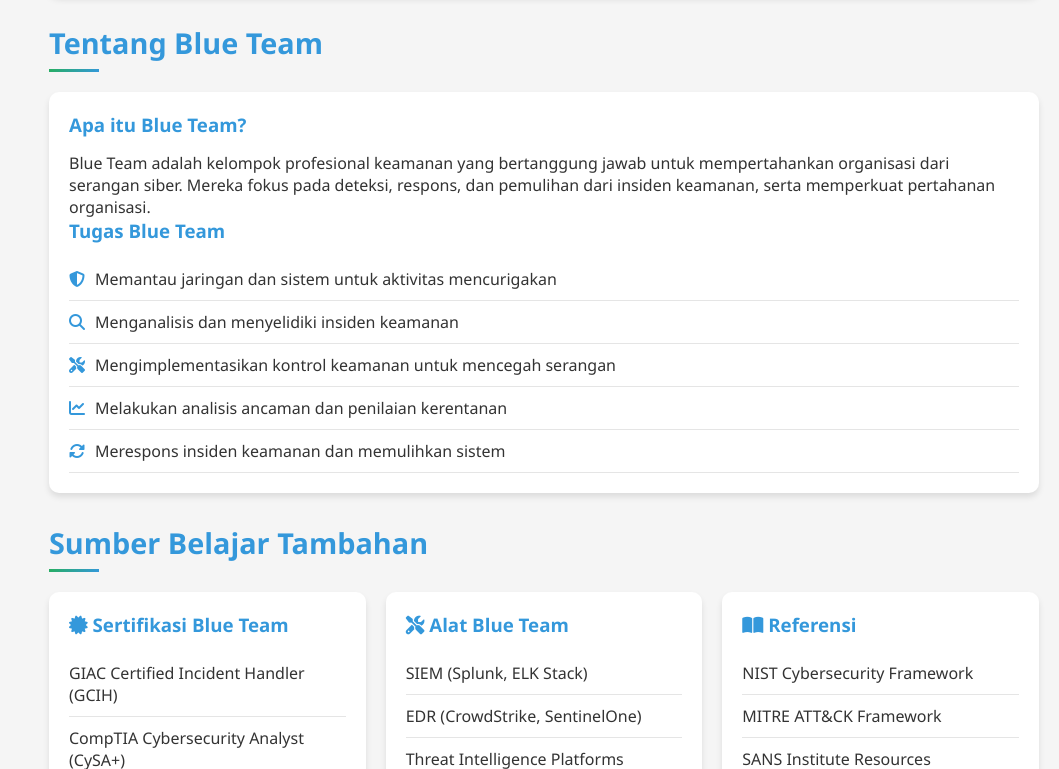
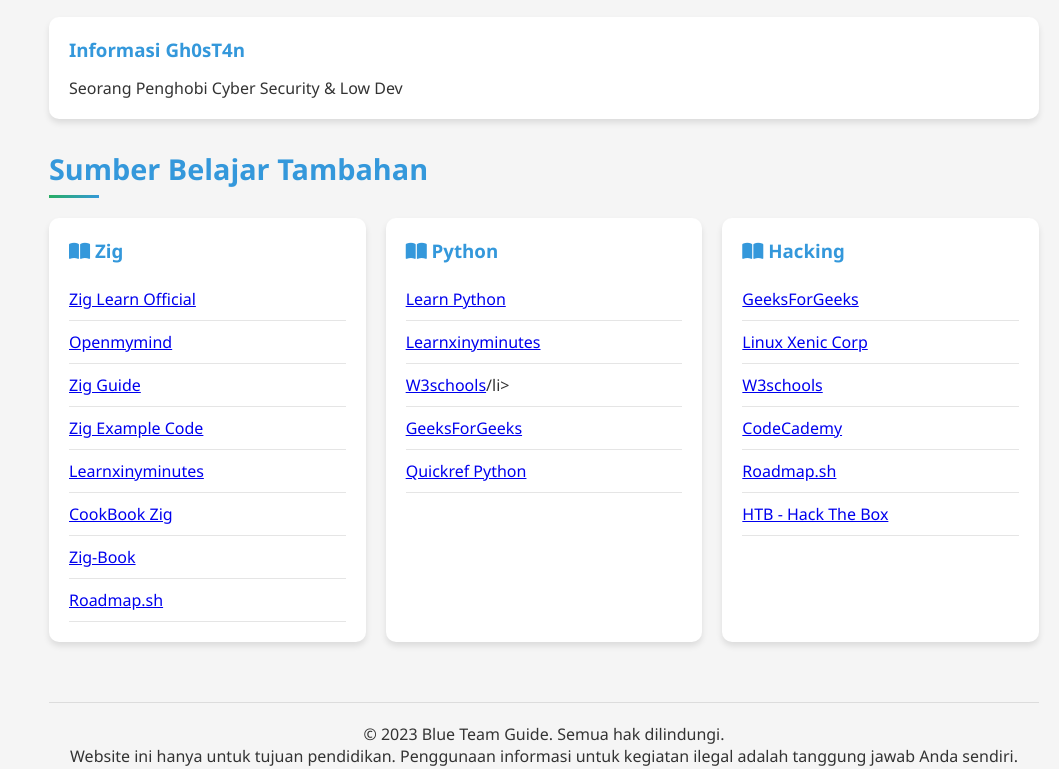
Before and after one commit to gh0st4n/Guide-Web, a plain HTML site: page index.html in a window 1280 px wide. Shown: the part 1181-1950 px from the top of the page, without its empty margins (221-1280 px from the left). Drawn offline with Linux system fonts and the light colour scheme.

Commit message:
Update index.html

```diff
--- a/index.html
+++ b/index.html
@@ -3,7 +3,7 @@
 <head>
     <meta charset="UTF-8">
     <meta name="viewport" content="width=device-width, initial-scale=1.0">
-    <title>Blue Team Guide - Panduan Keamanan Siber</title>
+    <title>Main Page Guide</title>
     <link rel="stylesheet" href="https://cdnjs.cloudflare.com/ajax/libs/font-awesome/6.4.0/css/all.min.css">
     <style>
         :root {
@@ -410,14 +410,13 @@
     <!-- Sidebar -->
     <div class="sidebar collapsed" id="sidebar">
         <div class="sidebar-header">
-            <h2><i class="fas fa-shield-alt"></i> Blue Team Guide</h2>
-            <p>Panduan Keamanan Siber</p>
+            <h2><i class="fas fa-shield-alt"></i> Main Page Guide</h2>
+            <p>Gh0sT4n</p>
         </div>
         <ul class="sidebar-menu">
             <li><a href="#home"><i class="fas fa-home"></i> Beranda</a></li>
             <li><a href="#guides"><i class="fas fa-book"></i> Panduan</a></li>
             <li><a href="#about"><i class="fas fa-info-circle"></i> Tentang</a></li>
-            <li><a href="#contact"><i class="fas fa-envelope"></i> Kontak</a></li>
         </ul>
     </div>
 
@@ -427,7 +426,7 @@
             <button class="menu-toggle" id="menuToggle">
                 <i class="fas fa-bars"></i>
             </button>
-            <h1>Blue Team Guide</h1>
+            <h1>Main Page Guide</h1>
             <button class="dark-mode-toggle" id="darkModeToggle">
                 <i class="fas fa-moon"></i> Dark Mode
             </button>
@@ -435,8 +434,8 @@
 
         <!-- Hero Section -->
         <section class="hero" id="home">
-            <h1>Panduan Keamanan Siber & Blue Team</h1>
-            <p>Platform pembelajaran komprehensif tentang keamanan siber, bahasa pemrograman, dan teknik Blue Team untuk melindungi infrastruktur digital dari ancaman.</p>
+            <h1>Main Page Guide</h1>
+            <p>Halaman Utama dari Website Guide</p>
         </section>
 
         <!-- Guide Cards Section -->
@@ -446,7 +445,7 @@
             <!-- Python Guide Card -->
             <div class="guide-card">
                 <h3><i class="fab fa-python"></i> Python Guide</h3>
-                <p>Pelajari bahasa pemrograman Python dan penerapannya dalam keamanan siber. Panduan ini mencakup dasar-dasar Python hingga penggunaannya untuk otomisasi tugas keamanan, analisis data, dan pengembangan alat keamanan.</p>
+                <p>Pelajari bahasa pemrograman Python dan penerapannya. Panduan ini mencakup dasar-dasar Python hingga penggunaannya</p>
                 <a href="https://gh0st4n.github.io/Guide-Web/python/index.html" target="_blank" class="guide-button">
                     <i class="fas fa-arrow-right"></i> Buka Panduan Python
                 </a>
@@ -455,7 +454,7 @@
             <!-- Zig Guide Card -->
             <div class="guide-card">
                 <h3><i class="fas fa-code"></i> Zig Guide</h3>
-                <p>Eksplorasi bahasa pemrograman Zig yang modern dan efisien. Pelajari cara menggunakan Zig untuk pengembangan sistem yang aman dan performa tinggi, ideal untuk aplikasi keamanan siber.</p>
+                <p>Eksplorasi bahasa pemrograman Zig yang modern dan efisien. Pelajari cara menggunakan Zig untuk pengembangan sistem yang aman dan performa tinggi.</p>
                 <a href="https://gh0st4n.github.io/Guide-Web/zig/index.html" target="_blank" class="guide-button">
                     <i class="fas fa-arrow-right"></i> Buka Panduan Zig
                 </a>
@@ -464,7 +463,7 @@
             <!-- Hacking Guide Card -->
             <div class="guide-card">
                 <h3><i class="fas fa-user-shield"></i> Hacking Guide</h3>
-                <p>Panduan etik hacking dan teknik Blue Team untuk mengidentifikasi, mencegah, dan merespons ancaman keamanan. Pelajari metodologi pengujian penetrasi dan praktik terbaik untuk melindungi infrastruktur digital.</p>
+                <p>Panduan etik hacking.</p>
                 <a href="https://gh0st4n.github.io/Guide-Web/hacking/index.html" target="_blank" class="guide-button">
                     <i class="fas fa-arrow-right"></i> Buka Panduan Hacking
                 </a>
@@ -473,19 +472,10 @@
 
         <!-- About Section -->
         <section class="section" id="about">
-            <h2 class="section-title">Tentang Blue Team</h2>
+            <h2 class="section-title">Tentang Gh0sT4n</h2>
             <div class="card">
-                <h3>Apa itu Blue Team?</h3>
-                <p>Blue Team adalah kelompok profesional keamanan yang bertanggung jawab untuk mempertahankan organisasi dari serangan siber. Mereka fokus pada deteksi, respons, dan pemulihan dari insiden keamanan, serta memperkuat pertahanan organisasi.</p>
-
-                <h3>Tugas Blue Team</h3>
-                <ul class="styled-list">
-                    <li><i class="fas fa-shield-alt"></i> Memantau jaringan dan sistem untuk aktivitas mencurigakan</li>
-                    <li><i class="fas fa-search"></i> Menganalisis dan menyelidiki insiden keamanan</li>
-                    <li><i class="fas fa-tools"></i> Mengimplementasikan kontrol keamanan untuk mencegah serangan</li>
-                    <li><i class="fas fa-chart-line"></i> Melakukan analisis ancaman dan penilaian kerentanan</li>
-                    <li><i class="fas fa-sync-alt"></i> Merespons insiden keamanan dan memulihkan sistem</li>
-                </ul>
+                <h3>Informasi Gh0sT4n</h3>
+                <p>Seorang Penghobi Cyber Security & Low Dev</p>
             </div>
         </section>
 
@@ -494,45 +484,39 @@
             <h2 class="section-title">Sumber Belajar Tambahan</h2>
             <div class="grid">
                 <div class="card">
-                    <h3><i class="fas fa-certificate"></i> Sertifikasi Blue Team</h3>
+                    <h3><i class="fas fa-book-open"></i> Zig</h3>
                     <ul class="styled-list">
-                        <li>GIAC Certified Incident Handler (GCIH)</li>
-                        <li>CompTIA Cybersecurity Analyst (CySA+)</li>
-                        <li>Certified Blue Team Level 1 (CBTL1)</li>
-                        <li>Certified Threat Hunter (CTH)</li>
+                        <li><a href="https://ziglang.org/learn/">Zig Learn Official</a></li>
+                        <li><a href="https://www.openmymind.net/learning_zig/">Openmymind</a></li>
+                        <li><a href="https://zig.guide/">Zig Guide</a></li>
+                        <li><a href="https://ziglang.org/learn/samples/">Zig Example Code</a></li>
+                        <li><a href="https://learnxinyminutes.com/zig/">Learnxinyminutes</a></li>
+                        <li><a href="https://cookbook.ziglang.cc/">CookBook Zig</a></li>
+                        <li><a href="https://pedropark99.github.io/zig-book/">Zig-Book</a></li>
+                        <li><a href="https://roadmap.sh/python">Roadmap.sh</a></li>
                     </ul>
                 </div>
                 <div class="card">
-                    <h3><i class="fas fa-tools"></i> Alat Blue Team</h3>
+                    <h3><i class="fas fa-book-open"></i> Python</h3>
                     <ul class="styled-list">
-                        <li>SIEM (Splunk, ELK Stack)</li>
-                        <li>EDR (CrowdStrike, SentinelOne)</li>
-                        <li>Threat Intelligence Platforms</li>
-                        <li>Network Traffic Analysis</li>
+                        <li><a href="https://www.learnpython.org/">Learn Python</a></li>
+                        <li><a href="https://learnxinyminutes.com/python/">Learnxinyminutes</a></li>
+                        <li><a href="https://www.w3schools.com/python/">W3schools</a>/li>
+                        <li><a href="https://www.geeksforgeeks.org/python/python-programming-language-tutorial/">GeeksForGeeks</a></li>
+                        <li><a href="https://quickref.me/python.html">Quickref Python</a></li>
                     </ul>
                 </div>
                 <div class="card">
-                    <h3><i class="fas fa-book-open"></i> Referensi</h3>
+                    <h3><i class="fas fa-book-open"></i> Hacking</h3>
                     <ul class="styled-list">
-                        <li>NIST Cybersecurity Framework</li>
-                        <li>MITRE ATT&CK Framework</li>
-                        <li>SANS Institute Resources</li>
-                        <li>Blue Team Field Manual</li>
+                        <li><a href="https://www.geeksforgeeks.org/ethical-hacking/ethical-hacking-tutorial/">GeeksForGeeks</a></li>
+                        <li><a href="https://linuxenic.com/">Linux Xenic Corp</a></li>
+                        <li><a href="https://www.w3schools.com/cybersecurity/">W3schools</a></li>
+                        <li><a href="https://www.codecademy.com/learn/introduction-to-ethical-hacking">CodeCademy</a></li>
+                        <li><a href="https://roadmap.sh/cyber-security">Roadmap.sh</a></li>
+                        <li><a href="https://www.hackthebox.com/">HTB - Hack The Box</a></li>
                     </ul>
                 </div>
-            </div>
-        </section>
-
-        <!-- Contact Section -->
-        <section class="section" id="contact">
-            <h2 class="section-title">Hubungi Kami</h2>
-            <div class="card">
-                <p>Untuk pertanyaan atau saran tentang panduan keamanan siber, silakan hubungi kami melalui:</p>
-                <ul class="styled-list">
-                    <li><i class="fas fa-envelope"></i> Email: security@example.com</li>
-                    <li><i class="fab fa-twitter"></i> Twitter: @BlueTeamGuide</li>
-                    <li><i class="fab fa-github"></i> GitHub: github.com/blue-team-guide</li>
-                </ul>
             </div>
         </section>
 
```
